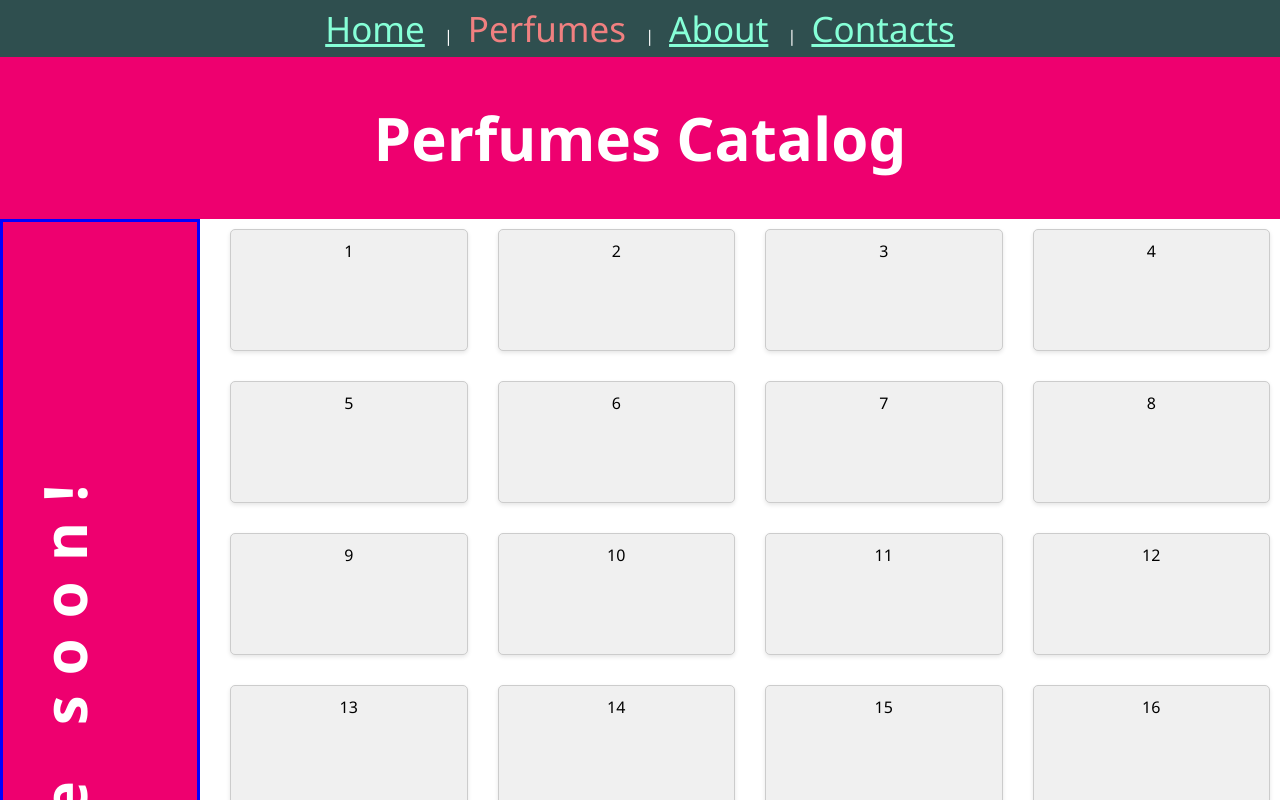
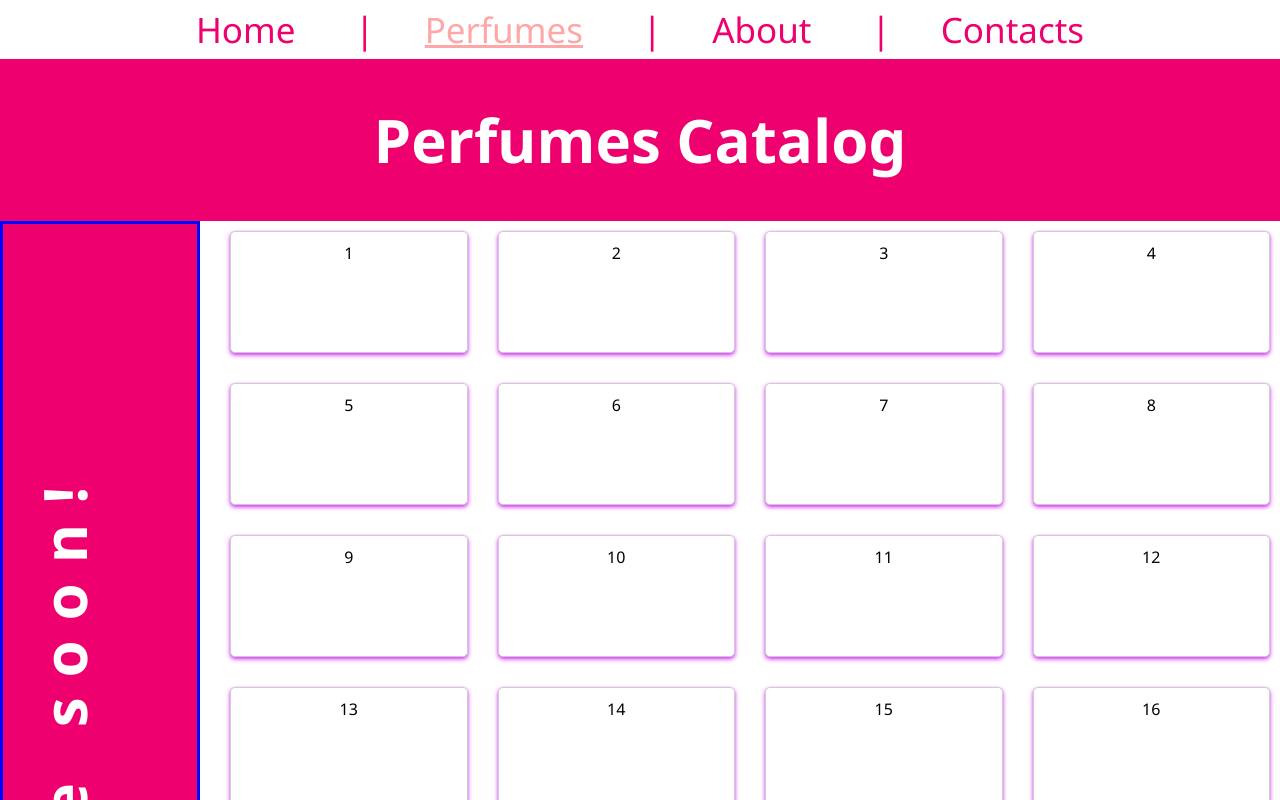
Before and after one commit to OlegParamey/PerfumeShop, a React (Create React App) app in the folder frontend/: page /perfumes in a window 1280 px wide. Shown: the top 800 px of the page. Built offline with nearby package versions, Linux system fonts and the light colour scheme.

Commit message:
some style changes

```diff
--- a/frontend/src/App.css
+++ b/frontend/src/App.css
@@ -5,21 +5,12 @@
 /* Used by default with NavLink*/
 
 .active {
-    color: lightcoral;
-    text-decoration: none;
+    color: rgb(255, 167, 167);
+    text-decoration: underline;
 }
 
 .activeLink {
-    color: lightcoral;
-    text-decoration: none;
-}
-
-.courseLink {
-    font-size: 35px;
-    text-decoration: none;
-}
-
-.courseLink:hover {
+    color: rgb(255, 167, 167);
     text-decoration: underline;
 }
 
@@ -34,17 +25,21 @@ footer {
 }
 
 a {
-    color: rgb(134, 255, 215);
+    color: #ee006f;
     font-size: 35px;
 }
 
 nav {
-    background-color: darkslategray;
+    font-size: 36px;
+    color: #ee006f;
+    background-color: #ffffff;
     padding: 5px;
 }
 
 nav a {
-    margin: 15px;
+    width: 100px;
+    margin: 50px;
+    text-decoration: none;
 }
 
 button {
--- a/frontend/src/components/Menu.jsx
+++ b/frontend/src/components/Menu.jsx
@@ -4,11 +4,7 @@ function Menu() {
     return (
         <nav>
             <NavLink
-                style={({ isActive }) =>
-                    isActive
-                        ? { color: 'lightcoral', textDecoration: 'none' }
-                        : {}
-                }
+                className={({ isActive }) => (isActive ? 'activeLink' : 'link')}
                 to="."
                 end
             >
--- a/frontend/src/components/PerfumeCatalog/Perfumes.module.css
+++ b/frontend/src/components/PerfumeCatalog/Perfumes.module.css
@@ -14,13 +14,12 @@
 }
 
 .perfumesMain {
-    background-color: #fff;
+    background-color: #ffffff;
     color: #000;
-    /* justify-content: space-between; */
     width: 100%;
     margin: 0 auto;
     display: grid;
-    grid-template-columns: 200px 1fr; /* Слайдер 300px, карточки занимают оставшееся пространство */
+    grid-template-columns: 200px 1fr;
     gap: 20px; /* Отступ между слайдером и карточками */
 }
 
@@ -41,13 +40,13 @@
 .perfumesBlock {
     height: 100px;
     width: auto;
-    background-color: #f0f0f0;
+    background-color: #ffffff;
     padding: 10px;
     margin: 10px;
     border: 1px solid #ccc;
     text-align: center;
     border-radius: 5px;
-    box-shadow: 0 2px 4px rgba(0, 0, 0, 0.1);
+    box-shadow: 0 2px 4px rgb(213, 34, 249);
 }
 
 /* @media (max-width: 1024px) {
--- a/frontend/src/index.css
+++ b/frontend/src/index.css
@@ -7,5 +7,5 @@ body {
     font-family: 'Segoe UI', 'Roboto', 'Oxygen', 'Ubuntu', 'Cantarell',
         'Fira Sans', 'Droid Sans', 'Helvetica Neue', sans-serif;
     color: white;
-    background-color: #158664;
+    background-color: #ee006f;
 }
```
